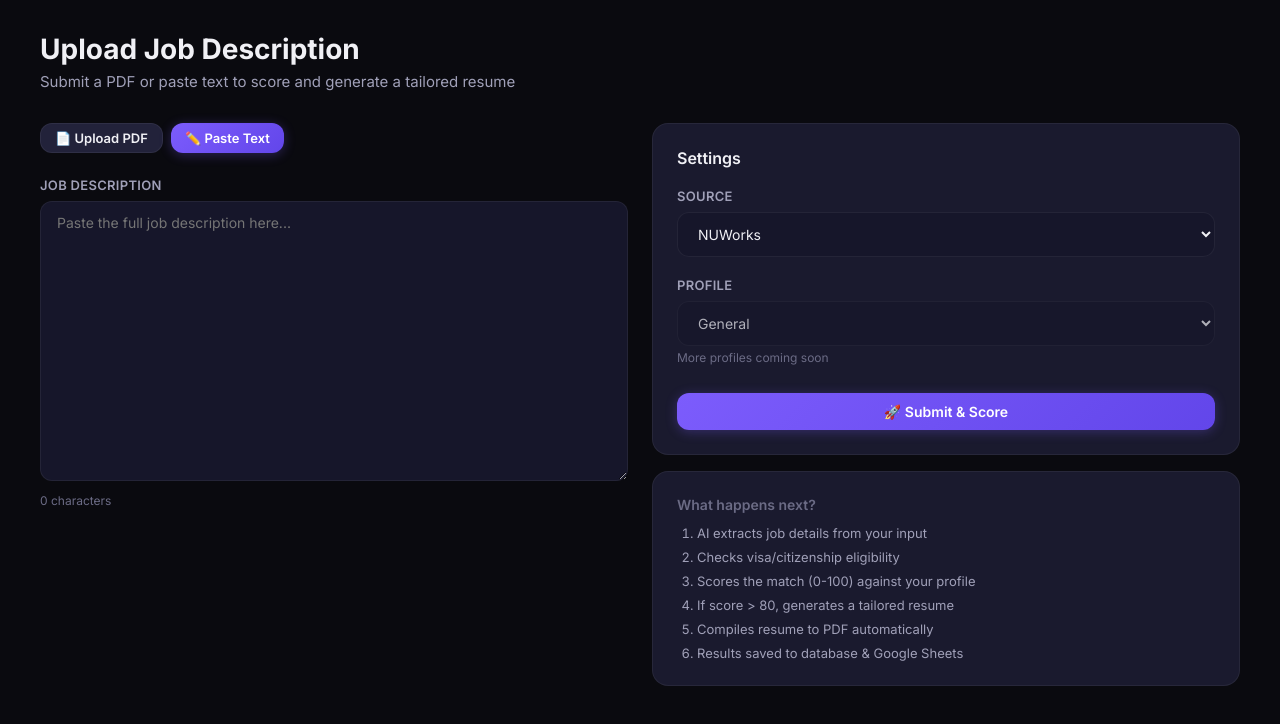
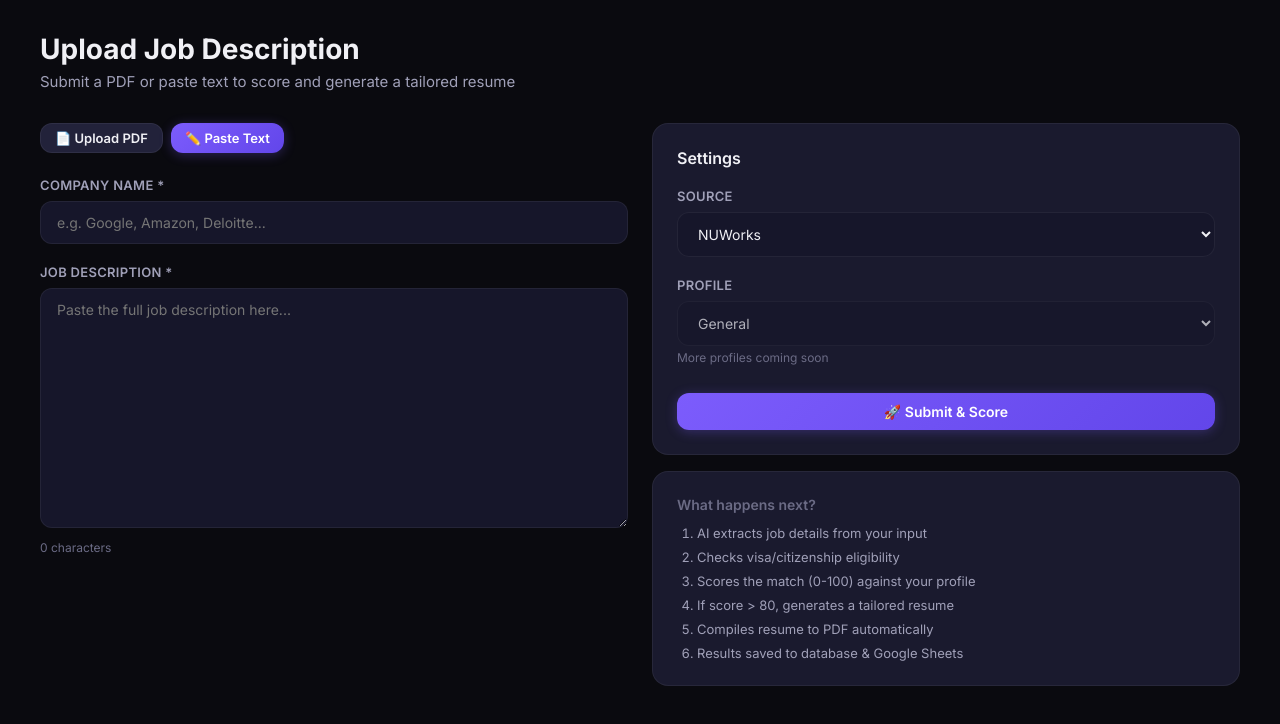
Before and after one commit to Jenil25/internship-hunt, a Next.js app: page /upload in a window 1280 px wide. Both pictures are taken after a click on the button "✏️ Paste Text". Shown: the top 724 px of the page. Built offline with nearby package versions, Linux system fonts and the light colour scheme; no server answers.

Commit message:
feat: Require company name for text-based JD submissions

```diff
--- a/app/upload/page.js
+++ b/app/upload/page.js
@@ -8,6 +8,7 @@ export default function UploadPage() {
   const [mode, setMode] = useState('pdf'); // 'pdf' or 'text'
   const [file, setFile] = useState(null);
   const [jdText, setJdText] = useState('');
+  const [companyName, setCompanyName] = useState('');
   const [source, setSource] = useState('nuworks');
   const [status, setStatus] = useState(null); // null | 'processing' | 'success' | 'error'
   const [message, setMessage] = useState('');
@@ -50,6 +51,11 @@ export default function UploadPage() {
           throw new Error(`Server returned ${res.status}`);
         }
       } else if (mode === 'text' && jdText.trim()) {
+        if (!companyName.trim()) {
+          setStatus('error');
+          setMessage('Company name is required when pasting text.');
+          return;
+        }
         const res = await fetch(webhookUrl, {
           method: 'POST',
           headers: { 'Content-Type': 'application/json' },
@@ -57,6 +63,7 @@ export default function UploadPage() {
             profile_name: 'general',
             user_email: session?.user?.email || '',
             source: source,
+            company_name: companyName.trim(),
             jd_text: jdText,
           }),
         });
@@ -69,7 +76,7 @@ export default function UploadPage() {
         }
       } else {
         setStatus('error');
-        setMessage('Please provide a PDF file or paste job description text.');
+        setMessage('Please provide a PDF file, or fill in both the company name and job description text.');
         return;
       }
     } catch (error) {
@@ -81,6 +88,7 @@ export default function UploadPage() {
   const resetForm = () => {
     setFile(null);
     setJdText('');
+    setCompanyName('');
     setStatus(null);
     setMessage('');
     if (fileInputRef.current) fileInputRef.current.value = '';
@@ -155,17 +163,28 @@ export default function UploadPage() {
               )}
             </div>
           ) : (
+            <div>
               <div className="form-group">
-              <label>Job Description</label>
+                <label>Company Name *</label>
+                <input
+                  className="form-input"
+                  placeholder="e.g. Google, Amazon, Deloitte..."
+                  value={companyName}
+                  onChange={(e) => setCompanyName(e.target.value)}
+                />
+              </div>
+              <div className="form-group">
+                <label>Job Description *</label>
                 <textarea
                   className="form-textarea"
                   placeholder="Paste the full job description here..."
                   value={jdText}
                   onChange={(e) => setJdText(e.target.value)}
-                style={{ minHeight: '280px' }}
+                  style={{ minHeight: '240px' }}
                 />
                 <div style={{ fontSize: '12px', color: 'var(--text-muted)', marginTop: '8px' }}>
                   {jdText.length} characters
+                </div>
               </div>
             </div>
           )}
```
Lines whose indentation alone changed are shown as unchanged.
